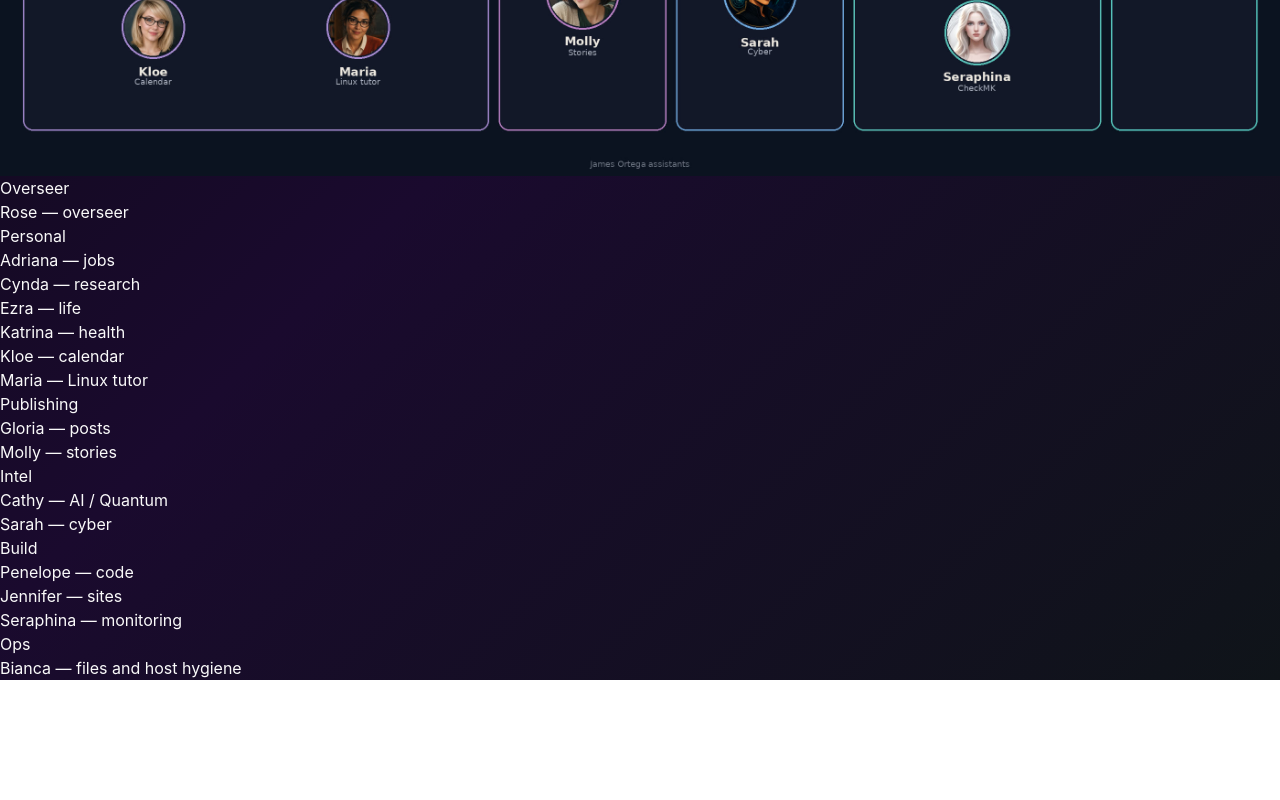
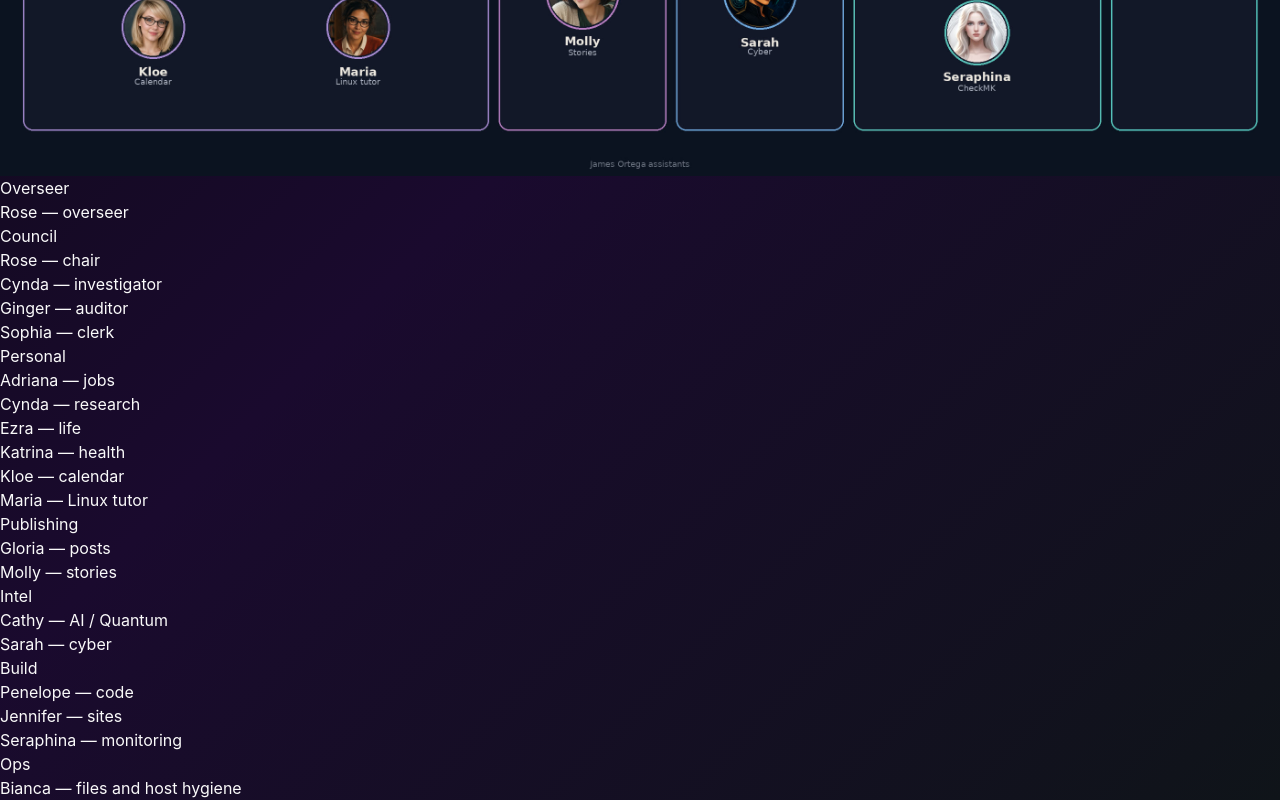
Before and after one commit to rlocone/port0, a Next.js app: page /fleet in a window 1280 px wide. Shown: the part 736-1536 px from the top of the page. Before the commit the page ends 1416 px from the top, so only its background shows below. Built offline with nearby package versions, Linux system fonts and the light colour scheme; no server answers.

Commit message:
Add vital research council to /fleet

```diff
--- a/app/fleet/page.tsx
+++ b/app/fleet/page.tsx
@@ -3,6 +3,15 @@ import { ArrowLeft, Sparkles } from 'lucide-react';
 
 const groups: { name: string; people: { name: string; role: string }[] }[] = [
   { name: 'Overseer', people: [{ name: 'Rose', role: 'overseer' }] },
+  {
+    name: 'Council',
+    people: [
+      { name: 'Rose', role: 'chair' },
+      { name: 'Cynda', role: 'investigator' },
+      { name: 'Ginger', role: 'auditor' },
+      { name: 'Sophia', role: 'clerk' },
+    ],
+  },
   {
     name: 'Personal',
     people: [
@@ -83,7 +92,7 @@ export default function FleetPage() {
               <h2 className="text-sm uppercase tracking-wide text-cyan-300 mb-2">{group.name}</h2>
               <ul className="space-y-1 text-sm text-gray-300">
                 {group.people.map((person) => (
-                  <li key={person.name}>
+                  <li key={`${group.name}-${person.name}`}>
                     <span className="text-white">{person.name}</span>
                     <span className="text-gray-500"> — {person.role}</span>
                   </li>
```
